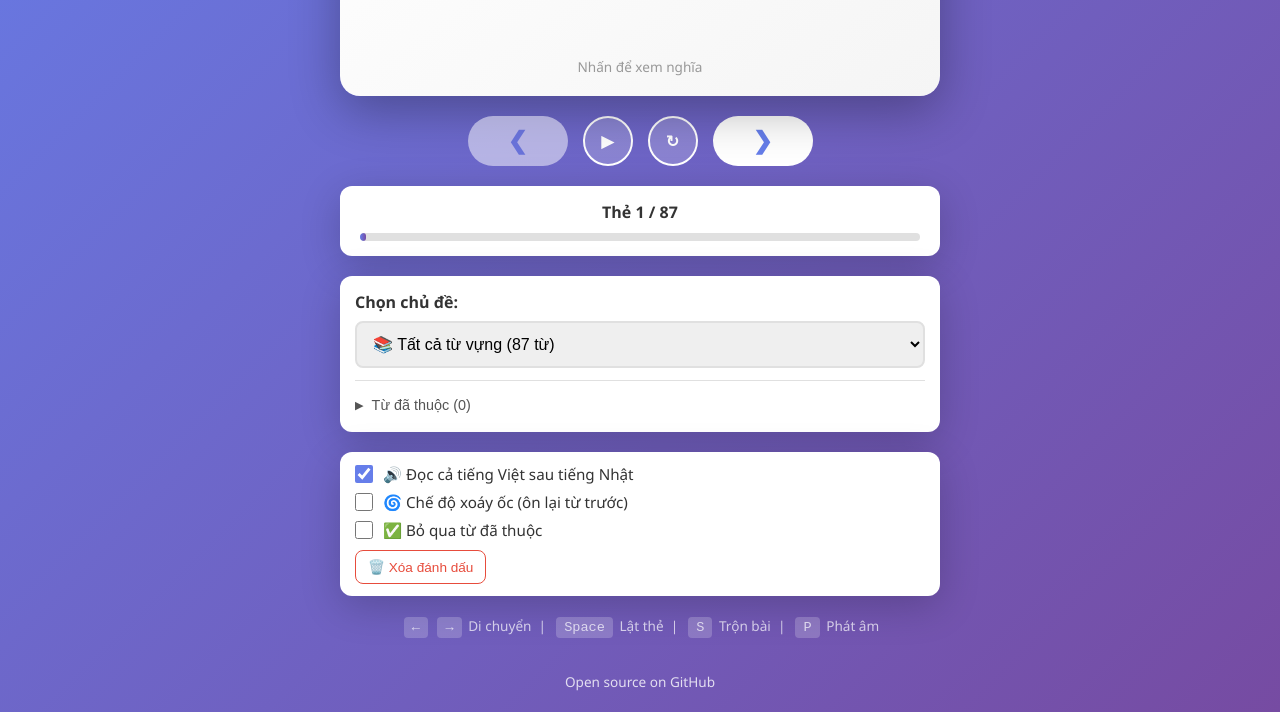
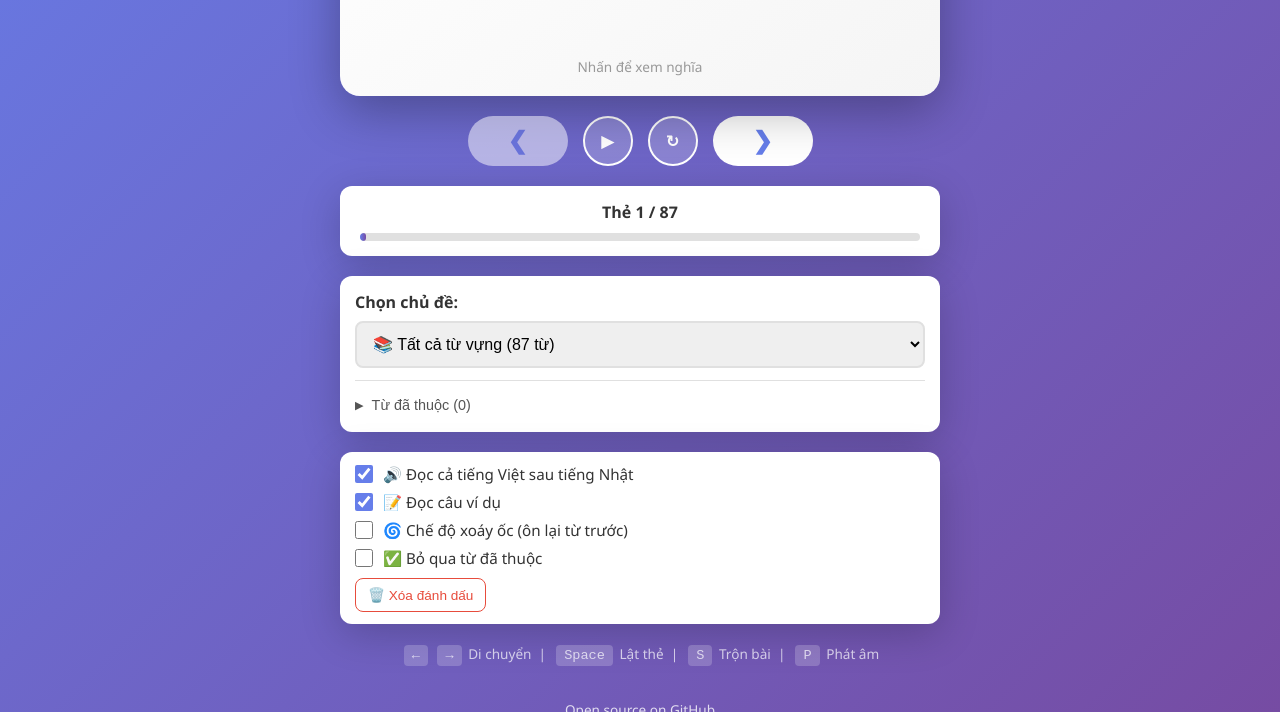
Before and after one commit to tuanchauict/oh-my-japanese-flashcard, a plain HTML site: page index.html in a window 1280 px wide. Both pictures are taken after a click on the label "🔊 Đọc cả tiếng Việt sau tiếng Nhật". Shown: the part 370-1082 px from the top of the page. Drawn offline with nearby package versions, Linux system fonts and the light colour scheme.

Commit message:
Add toggle option for reading example sentences

```diff
--- a/index.html
+++ b/index.html
@@ -220,6 +220,13 @@
           @change="$store.app.toggleReadBoth()">
         <span x-text="$store.app.readBothLabel"></span>
       </label>
+      <label class="checkbox-label" x-show="$store.app.readBoth">
+        <input
+          type="checkbox"
+          :checked="$store.app.readExample"
+          @change="$store.app.toggleReadExample()">
+        <span>📝 Đọc câu ví dụ</span>
+      </label>
       <label class="checkbox-label">
         <input
           type="checkbox"
--- a/js/alpine-store.js
+++ b/js/alpine-store.js
@@ -7,6 +7,7 @@ const Storage = {
     INDEX: 'flashcard-index',
     MODE: 'flashcard-mode',
     READ_BOTH: 'flashcard-read-both',
+    READ_EXAMPLE: 'flashcard-read-example',
     SKIP_REMEMBERED: 'flashcard-skip-remembered',
     REMEMBERED: 'flashcard-remembered',
     SPIRAL_MODE: 'flashcard-spiral-mode'
@@ -74,6 +75,7 @@ document.addEventListener('alpine:init', () => {
 
     // Settings
     readBoth: false,
+    readExample: true,
     spiralMode: false,
     skipRemembered: false,
     remembered: new Set(),
@@ -238,6 +240,7 @@ document.addEventListener('alpine:init', () => {
       const defaultMode = this.dictionary?.metadata?.modes?.[0]?.id || 'jp-vn';
       this.mode = Storage.get(Storage.keys.MODE, defaultMode);
       this.readBoth = Storage.getBool(Storage.keys.READ_BOTH);
+      this.readExample = Storage.get(Storage.keys.READ_EXAMPLE, 'true') === 'true';
       this.spiralMode = Storage.getBool(Storage.keys.SPIRAL_MODE);
       this.skipRemembered = Storage.getBool(Storage.keys.SKIP_REMEMBERED);
       const saved = Storage.getJSON(Storage.keys.REMEMBERED, []);
@@ -396,6 +399,11 @@ document.addEventListener('alpine:init', () => {
       Storage.set(Storage.keys.READ_BOTH, this.readBoth);
     },
 
+    toggleReadExample() {
+      this.readExample = !this.readExample;
+      Storage.set(Storage.keys.READ_EXAMPLE, this.readExample);
+    },
+
     toggleSpiralMode() {
       this.spiralMode = !this.spiralMode;
       this.spiralState = 'forward';
@@ -466,8 +474,8 @@ document.addEventListener('alpine:init', () => {
         Audio.play(this.currentWord.japanese, () => {
           setTimeout(() => {
             Audio.play(this.currentWord.meaning, () => {
-              // Also read example and its meaning if available
-              if (this.currentWord.example) {
+              // Also read example and its meaning if readExample is enabled
+              if (this.readExample && this.currentWord.example) {
                 setTimeout(() => {
                   Audio.play(this.currentWord.example, () => {
                     if (this.currentWord.exampleMeaning) {
```
